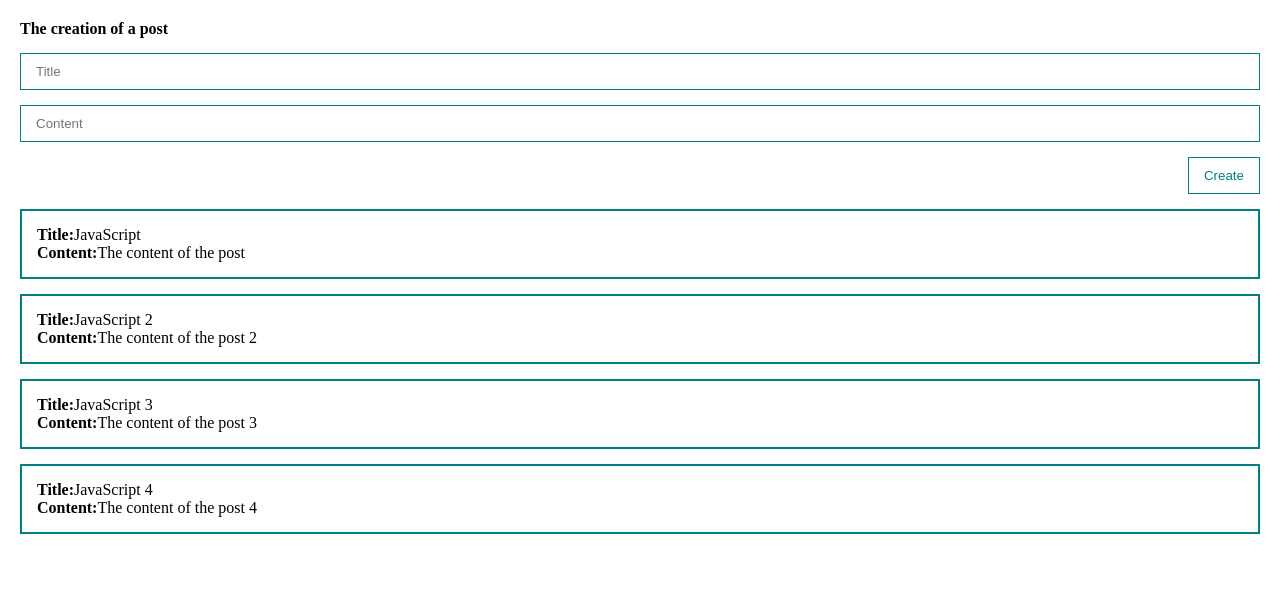
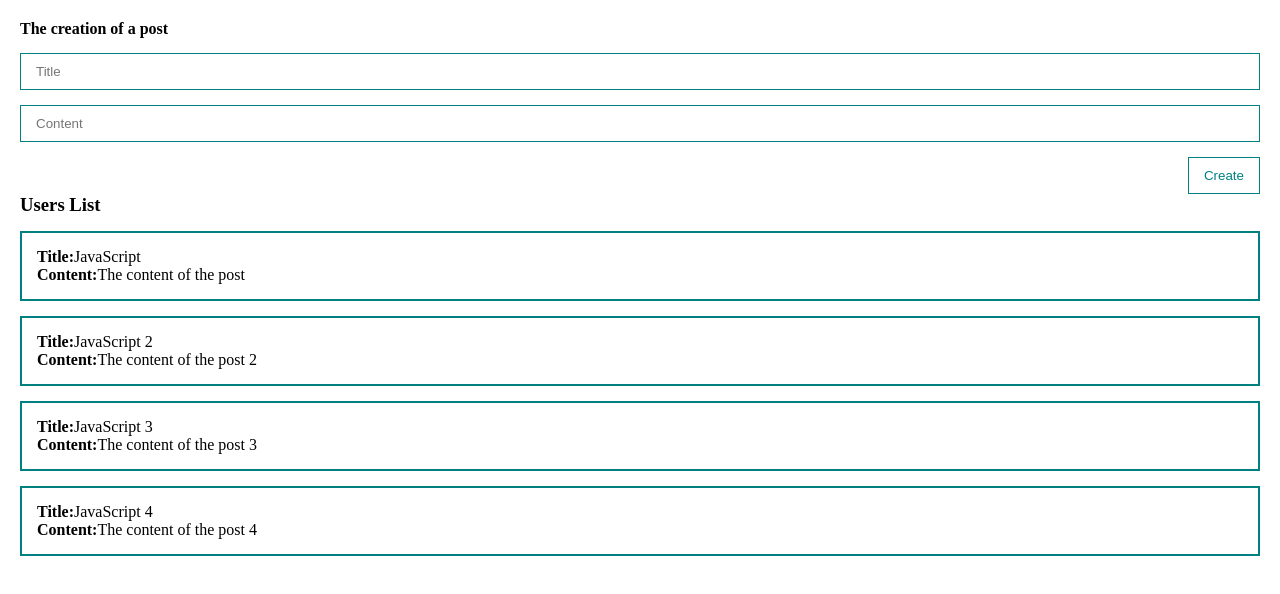
Before and after one commit to dolerami/vue3-rapid-course, a Vue app: page / in a window 1280 px wide. Shown: the top 594 px of the page. Built offline with nearby package versions, Linux system fonts and the light colour scheme.

Commit message:
creating a new component for each post

```diff
--- /dev/null
+++ b/src/components/PostItem.vue
@@ -0,0 +1,24 @@
+<template>
+<!--We've created a new component for the each post, in case we don't need a whole list of posts but just one simple post-->
+<!--This means that in the PostList we will call this component-->
+  <div class="post">
+    <div><strong>Title:</strong>{{post.title}}</div>
+    <div><strong>Content:</strong>{{post.body}}</div>
+  </div>
+</template>
+
+<script>
+export default {
+  props: {
+    // We need new props section to send the data from the mother to here
+    post: {
+      type: Object,
+      required: true,
+    }
+  }
+}
+</script>
+
+<style scoped>
+
+</style>
--- a/src/components/PostList.vue
+++ b/src/components/PostList.vue
@@ -1,12 +1,19 @@
 <template>
-  <div class="post" v-for="post in posts">
-    <div><strong>Title:</strong>{{post.title}}</div>
-    <div><strong>Content:</strong>{{post.body}}</div>
+<!--  In Vue2 we have to have a root tag here, f.i. div, but in Vue3 it's not mandatory-->
+<!--But when we use loops in Vue3, it's better to have a root tag-->
+  <div>
+    <h3>Users List</h3>
+    <post-item
+        :post="post"
+        v-for="post in posts"
+    />
   </div>
 </template>
 
 <script>
+import PostItem from "@/components/PostItem";
 export default {
+  components: {PostItem},
   props:{
     // Props are meant to gain the information from the parent component
     // We just have to make an object, where we're referring to the argument created in the parent component (here - posts)
```
